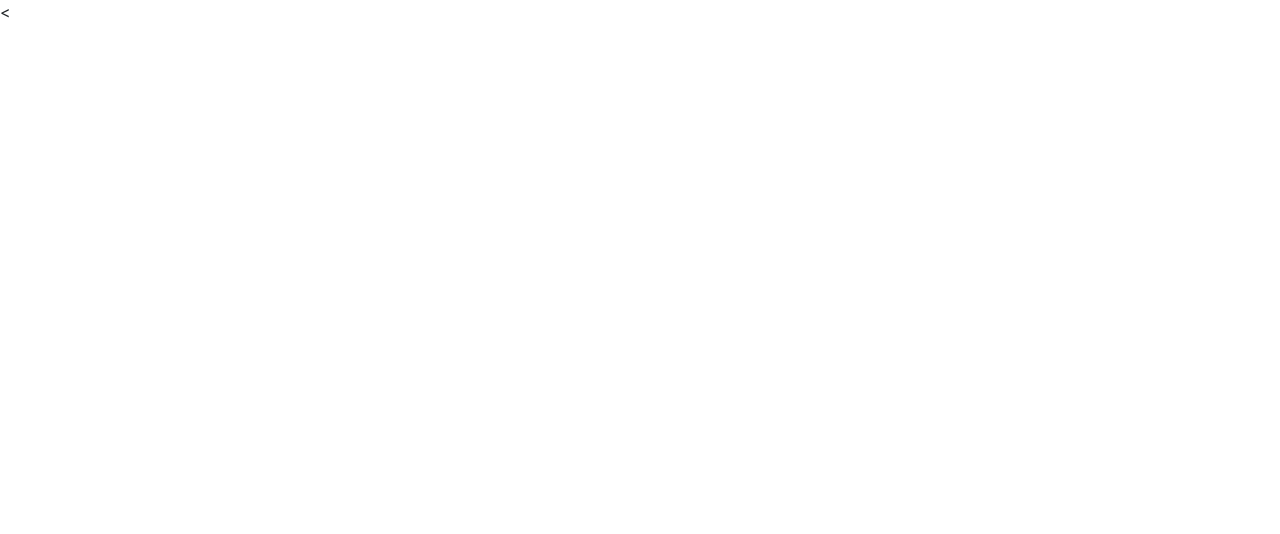
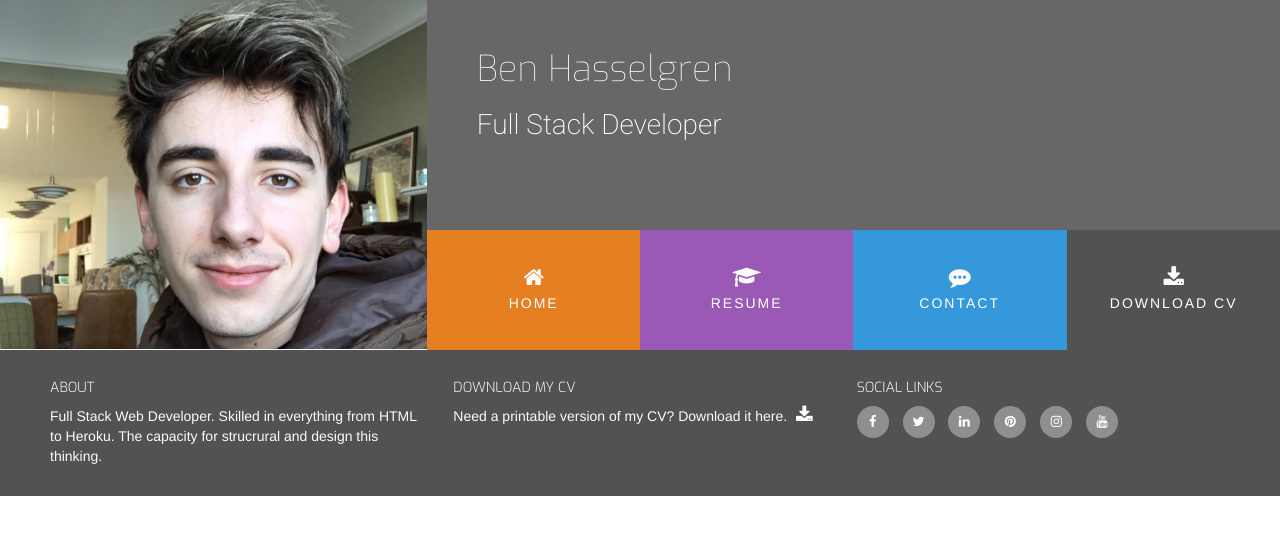
Before and after one commit to benhasselgren/myFirstResume, a plain HTML site: page index.html in a window 1280 px wide. Drawn offline with nearby package versions, Linux system fonts and the light colour scheme.

Commit message:
Added and stylized header and footer

```diff
--- a/assets/css/style.css
+++ b/assets/css/style.css
@@ -0,0 +1,189 @@
+@import url('https://fonts.googleapis.com/css?family=Roboto:100,200,300,400,500,600,700|Exo:100,200,300,400,500,600,700');
+
+/*---------------------------------Main Margins*/
+
+body {
+    margin: 0px;
+}
+
+header {
+    margin: 0;
+}
+
+/*---------------------------------Color*/
+
+.bg-color-name-title {
+    background-color: #676767;
+}
+
+.ui-menu-color-home {
+    background-color: #e67e22;
+}
+
+.ui-menu-color-resume {
+    background-color: #9b59b6;
+}
+
+.ui-menu-color-contact {
+    background-color: #3498db;
+}
+
+.ui-menu-color-download {
+    background-color: #525252;
+}
+
+/*---------------------------------Heading*/
+
+.heading {
+    margin-left: 50px
+}
+
+.logo {
+    background: url("../images/ben.jpg");
+    background-position: center;
+    background-repeat: no-repeat;
+    background-size: cover;
+    min-height: 349px;
+    transition: all ease-in-out .5s;
+    -moz-transition: all ease-in-out .5s;
+    -webkit-transition: all ease-in-out .5s;
+}
+
+.name {
+    font-family: "Exo", "sans-serif";
+    font-weight: 100;
+    font-siz: 46px;
+    color: white;
+    margin-top: 50px
+}
+
+.title {
+    font-family: "Roboto", "sans-serif";
+    font-weight: 200;
+    font-size: 28px;
+    color: white;
+    margin-top: 20px;
+    margin-bottom: 90px;
+}
+
+.menu-item {
+    height: 120px;
+    text-align: center;
+    padding: 0px;
+}
+
+.menu-item a {
+    width: 100%;
+    text-decoration: none;
+    color: white;
+    height: 120px;
+}
+
+#nav {
+    margin: 0;
+}
+
+#nav li {
+    padding: 0;
+}
+
+.menu-item a i {
+    padding-top: 36px;
+    display: block;
+    color: #fafafa;
+    font-size: 22px;
+}
+
+.menu-item a span {
+    display: block;
+    width: 100%;
+    padding-top: 5px;
+    text-align: center;
+    text-transform: uppercase;
+    font-size: 14px;
+    font-weight: 300;
+    letter-spacing: 2px;
+}
+
+/*---------------------------------Hover.css*/
+
+#nav .hvr-sweep-to-bottom:before {
+    background: rgba(0, 0, 0, 0.2);
+    height: 120px;
+}
+
+/*---------------------------------Speacial Padding/margins/text*/
+
+h1,
+h2,
+h3,
+h4 {
+    margin: 0;
+}
+
+.uppercase {
+    text-transform: uppercase;
+}
+
+.general-sub{
+    font-family: "Exo", "sans-serif";
+    font-weight: 300;
+    color: #fafafa;
+}
+
+.inline-block{
+    display: inline-block;
+}
+
+/*---------------------------------Footer*/
+
+footer{
+    background-color: #525252;
+    color: #fafafa;
+    min-height: 120px;
+    margin: 0;
+}
+
+footer .cv-pdf-a #cv-pdf {
+    color: white;
+    text-align: center;
+    font-size: 18px;
+    padding-left: 5px;
+}
+
+footer .cv-pdf-a #cv-pdf:hover {
+    color: #e84610;
+    transition: all 0.35s ease-in-out;
+    -moz-transition: all 0.35s ease-in-out;
+    -webkit-transition: all 0.35s ease-in-out;
+    -o-transition: all 0.35s ease-in-out;
+}
+
+footer .social-links{
+    padding-bottom: 15px;
+
+}
+
+footer .social-links li a i{
+    width: 32px;
+    height: 32px;
+    padding: 12px 0;
+    border-radius: 50%;
+    font-size: 13px;
+    line-height: 7px;
+    text-align: center;
+    color: white;
+    background-color: #8f8f8f;
+}
+
+footer .social-links li a i:hover{
+    background-color: #e84610;
+    transition: all 0.35s ease-in-out;
+    -moz-transition: all 0.35s ease-in-out;
+    -webkit-transition: all 0.35s ease-in-out;
+    -o-transition: all 0.35s ease-in-out;
+}
+
+footer #footer-details{
+    margin: 20px;
+}
--- a/index.html
+++ b/index.html
@@ -1,25 +1,85 @@
-<<!DOCTYPE html>
+<!DOCTYPE html>
 <html lang="en">
+
 <head>
     <meta charset="UTF-8">
     <meta name="viewport" content="width=device-width, initial-scale=1.0">
     <meta http-equiv="X-UA-Compatible" content="ie=edge">
-    <link rel="stylesheet" href="https://maxcdn.bootstrapcdn.com/bootstrap/4.0.0/css/bootstrap.min.css" integrity="sha384-Gn5384xqQ1aoWXA+058RXPxPg6fy4IWvTNh0E263XmFcJlSAwiGgFAW/dAiS6JXm" crossorigin="anonymous">
-    <link rel="stylesheet" href=""//maxcdn.bootstrapcdn.com/font-awesome/4.7.0/css/font-awesome.min.css" rel="stylesheet"" type="text/css" />
+    <link rel="stylesheet" href="https://maxcdn.bootstrapcdn.com/bootstrap/3.3.7/css/bootstrap.min.css" type="text/css" />
+    <link rel="stylesheet" href="https://maxcdn.bootstrapcdn.com/font-awesome/4.7.0/css/font-awesome.min.css" type="text/css" />
+    <link rel="stylesheet" href="../assets/css/style.css" type="text/css" />
+    <link rel="stylesheet" href="https://cdnjs.cloudflare.com/ajax/libs/hover.css/2.1.1/css/hover-min.css" type="text/css" />
     <title>Document</title>
 </head>
+
 <body>
-    <header>
+    <header class="container-fluid">
+        <div class="row">
+            <a href="index.html">
+                <div class="col-md-4 logo"></div>
+            </a>
 
+            <div class="col-md-8">
+                <div class="row bg-color-name-title">
+                    <div class="heading">
+                        <h1 class="name">Ben Hasselgren</h1>
+                        <h2 class="title">Full Stack Developer</h2>
+                    </div>
+                </div>
+                <div class="row">
+                    <ul id="nav" class="list-inline clearfix">
+                        <li class="col-xs-6 col-sm-3 ui-menu-color-home menu-item">
+                            <a href="#" class="hvr-sweep-to-bottom"><i class="fa fa-home" aria-hidden="true"></i><span>Home</span></a>
+                        </li>
+                        <li class="col-xs-6 col-sm-3 ui-menu-color-resume menu-item">
+                            <a href="#" class="hvr-sweep-to-bottom"><i class="fa fa-graduation-cap" aria-hidden="true"></i><span>Resume</span></a>
+                        </li>
+                        <li class="col-xs-6 col-sm-3 ui-menu-color-contact menu-item">
+                            <a href="#" class="hvr-sweep-to-bottom"><i class="fa fa-commenting" aria-hidden="true"></i><span>Contact</span></a>
+                        </li>
+                        <li class="col-xs-6 col-sm-3 ui-menu-color-download menu-item">
+                            <a href="#" class="hvr-sweep-to-bottom"><i class="fa fa-download" aria-hidden="true"></i><span>Download CV</span></a>
+                        </li>
+                    </ul>
+                </div>
+            </div>
+        </div>
     </header>
 
     <section>
 
     </section>
 
-    <footer>
+    <footer class="container-fluid">
+        <div id="footer-details" class="row">
+            <div class="col-sm-4">
+                <h5 class="uppercase general-sub">About</h5>
+                <p class="inline-block">
+                    Full Stack Web Developer. Skilled in everything from HTML to Heroku. The capacity for strucrural and design this thinking.
+                </p>
+            </div>
+            <div class="col-sm-4">
+                <h5 class="uppercase general-sub">Download My CV</h5>
+                <p class="inline-block">
+                    Need a printable version of my CV? Download it here.
+                </p>
+                <a href="#" class="cv-pdf-a"><i id ="cv-pdf" class="fa fa-download" aria-hidden="true"></i></a>
+            </div>
+            <div class="col-sm-4">
+                <h5 class="uppercase general-sub">Social Links</h5>
+                <ul class="list-inline social-links">
+                    <li><a target="_blank" href="#"><i class="fa fa-facebook" aria-hidden="true"></i></a></li>
+                    <li><a target="_blank" href="#"><i class="fa fa-twitter" aria-hidden="true"></i></a></li>
+                    <li><a target="_blank" href="#"><i class="fa fa-linkedin" aria-hidden="true"></i></a></li>
+                    <li><a target="_blank" href="#"><i class="fa fa-pinterest" aria-hidden="true"></i></a></li>
+                    <li><a target="_blank" href="#"><i class="fa fa-instagram" aria-hidden="true"></i></a></li>
+                    <li><a target="_blank" href="#"><i class="fa fa-youtube" aria-hidden="true"></i></a></li>
+                </ul>
+            </div>
+        </div>
 
     </footer>
 
 </body>
+
 </html>
```
Also changed, not shown: assets/images/ben.jpg (added).
